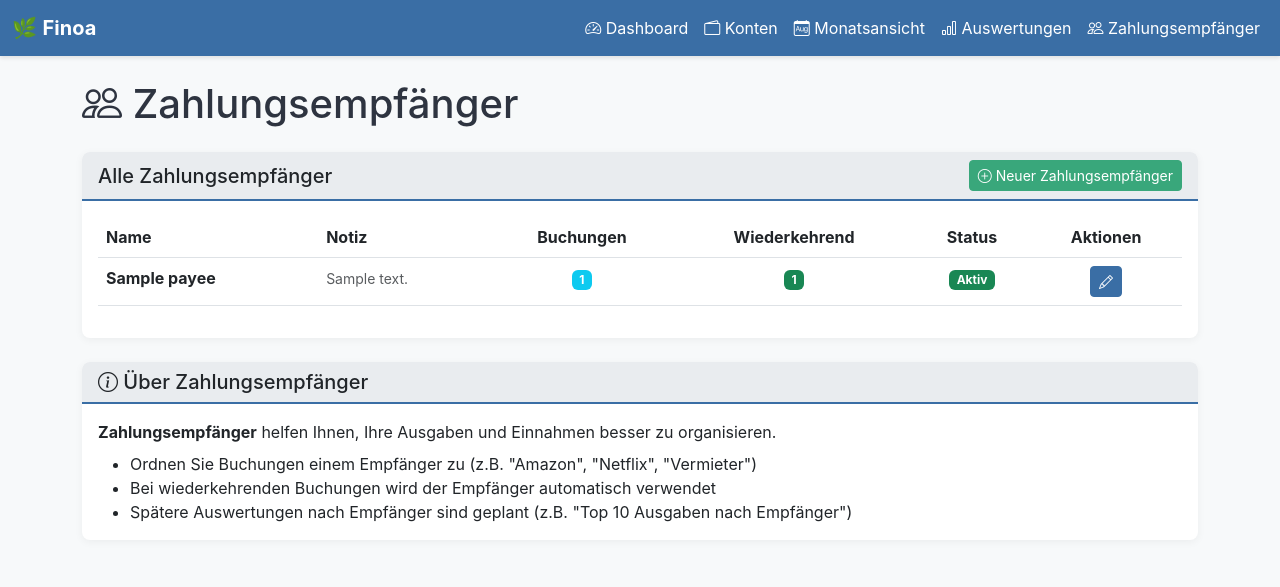
After one commit to gdsanger/Finoa, a Django app: page /payees/ in a window 1280 px wide. The commit adds this page. Shown: the top 587 px of the page. Run offline with Django 5.2, Linux system fonts and the light colour scheme; tables that the repository leaves empty hold one stand-in row (values such as "Sample post"); some libraries are stand-ins or nearby versions.

Commit message:
Add Payee management UI and update navigation
Co-authored-by: gdsanger <59723667+gdsanger@users.noreply.github.com>

```diff
--- a/core/services/finance_engine.py
+++ b/core/services/finance_engine.py
@@ -182,13 +182,14 @@ def create_transfer(from_account, to_account, amount, booking_date, description=
     return from_booking, to_booking
 
 
-def get_total_liquidity(as_of_date=None, include_forecast=False):
+def get_total_liquidity(as_of_date=None, include_forecast=False, liquidity_relevant_only=False):
     """
     Calculate total liquidity across all active accounts.
 
     Args:
         as_of_date: Date to calculate for (default: today)
         include_forecast: Whether to use forecast or actual balances
+        liquidity_relevant_only: Whether to only include liquidity-relevant accounts
 
     Returns:
         Decimal: Total liquidity
@@ -197,6 +198,9 @@ def get_total_liquidity(as_of_date=None, include_forecast=False):
         as_of_date = date.today()
 
     active_accounts = Account.objects.filter(is_active=True)
+
+    if liquidity_relevant_only:
+        active_accounts = active_accounts.filter(is_liquidity_relevant=True)
 
     total = Decimal('0.00')
     for account in active_accounts:
--- a/core/templates/core/base.html
+++ b/core/templates/core/base.html
@@ -49,6 +49,11 @@
                             <i class="bi bi-bar-chart"></i> Auswertungen
                         </a>
                     </li>
+                    <li class="nav-item">
+                        <a class="nav-link" href="{% url 'payees' %}">
+                            <i class="bi bi-people"></i> Zahlungsempfänger
+                        </a>
+                    </li>
                 </ul>
             </div>
         </div>
--- /dev/null
+++ b/core/templates/core/payees.html
@@ -0,0 +1,107 @@
+{% extends 'core/base.html' %}
+
+{% block title %}Zahlungsempfänger - Finoa{% endblock %}
+
+{% block content %}
+<div class="container">
+    <h1 class="mb-4">
+        <i class="bi bi-people"></i> Zahlungsempfänger
+    </h1>
+
+    <div class="card card-finoa">
+        <div class="card-header d-flex justify-content-between align-items-center">
+            <h5 class="mb-0">Alle Zahlungsempfänger</h5>
+            <a href="/admin/core/payee/add/" class="btn btn-finoa-primary btn-sm">
+                <i class="bi bi-plus-circle"></i> Neuer Zahlungsempfänger
+            </a>
+        </div>
+        <div class="card-body">
+            <div class="table-responsive">
+                <table class="table table-finoa">
+                    <thead>
+                        <tr>
+                            <th>Name</th>
+                            <th>Notiz</th>
+                            <th class="text-center">Buchungen</th>
+                            <th class="text-center">Wiederkehrend</th>
+                            <th class="text-center">Status</th>
+                            <th class="text-center">Aktionen</th>
+                        </tr>
+                    </thead>
+                    <tbody>
+                        {% for payee in payees %}
+                        <tr class="{% if not payee.is_active %}text-muted{% endif %}">
+                            <td><strong>{{ payee.name }}</strong></td>
+                            <td>
+                                {% if payee.note %}
+                                    <small class="text-muted">{{ payee.note|truncatewords:10 }}</small>
+                                {% else %}
+                                    <small class="text-muted">-</small>
+                                {% endif %}
+                            </td>
+                            <td class="text-center">
+                                {% if payee.booking_count > 0 %}
+                                    <span class="badge bg-info">{{ payee.booking_count }}</span>
+                                {% else %}
+                                    <span class="text-muted">0</span>
+                                {% endif %}
+                            </td>
+                            <td class="text-center">
+                                {% if payee.recurring_booking_count > 0 %}
+                                    <span class="badge bg-success">{{ payee.recurring_booking_count }}</span>
+                                {% else %}
+                                    <span class="text-muted">0</span>
+                                {% endif %}
+                            </td>
+                            <td class="text-center">
+                                {% if payee.is_active %}
+                                    <span class="badge bg-success">Aktiv</span>
+                                {% else %}
+                                    <span class="badge bg-secondary">Inaktiv</span>
+                                {% endif %}
+                            </td>
+                            <td class="text-center">
+                                <a href="/admin/core/payee/{{ payee.id }}/change/"
+                                   class="btn btn-sm btn-finoa-secondary"
+                                   title="Bearbeiten">
+                                    <i class="bi bi-pencil"></i>
+                                </a>
+                            </td>
+                        </tr>
+                        {% empty %}
+                        <tr>
+                            <td colspan="6" class="text-center text-muted py-4">
+                                <i class="bi bi-inbox" style="font-size: 2rem;"></i>
+                                <p class="mt-2">Keine Zahlungsempfänger vorhanden</p>
+                                <a href="/admin/core/payee/add/" class="btn btn-finoa-primary">
+                                    <i class="bi bi-plus-circle"></i> Ersten Zahlungsempfänger anlegen
+                                </a>
+                            </td>
+                        </tr>
+                        {% endfor %}
+                    </tbody>
+                </table>
+            </div>
+        </div>
+    </div>
+
+    <!-- Info Box -->
+    <div class="card card-finoa mt-4">
+        <div class="card-header">
+            <h5 class="mb-0">
+                <i class="bi bi-info-circle"></i> Über Zahlungsempfänger
+            </h5>
+        </div>
+        <div class="card-body">
+            <p class="mb-2">
+                <strong>Zahlungsempfänger</strong> helfen Ihnen, Ihre Ausgaben und Einnahmen besser zu organisieren.
+            </p>
+            <ul class="mb-0">
+                <li>Ordnen Sie Buchungen einem Empfänger zu (z.B. "Amazon", "Netflix", "Vermieter")</li>
+                <li>Bei wiederkehrenden Buchungen wird der Empfänger automatisch verwendet</li>
+                <li>Spätere Auswertungen nach Empfänger sind geplant (z.B. "Top 10 Ausgaben nach Empfänger")</li>
+            </ul>
+        </div>
+    </div>
+</div>
+{% endblock %}
--- a/core/urls.py
+++ b/core/urls.py
@@ -6,4 +6,5 @@ urlpatterns = [
     path('accounts/', views.accounts, name='accounts'),
     path('monthly/', views.monthly_view, name='monthly_view'),
     path('analytics/categories/', views.category_analytics, name='category_analytics'),
+    path('payees/', views.payees, name='payees'),
 ]
--- a/core/views.py
+++ b/core/views.py
@@ -282,3 +282,22 @@ def category_analytics(request):
         return render(request, 'core/partials/category_analytics_content.html', context)
 
     return render(request, 'core/category_analytics.html', context)
+
+
+def payees(request):
+    """
+    Payee management view showing all payees with booking counts
+    """
+    from .models import Payee
+    from django.db.models import Count
+
+    payees_list = Payee.objects.annotate(
+        booking_count=Count('bookings'),
+        recurring_booking_count=Count('recurring_bookings')
+    ).order_by('-is_active', 'name')
+
+    context = {
+        'payees': payees_list,
+    }
+
+    return render(request, 'core/payees.html', context)
```
